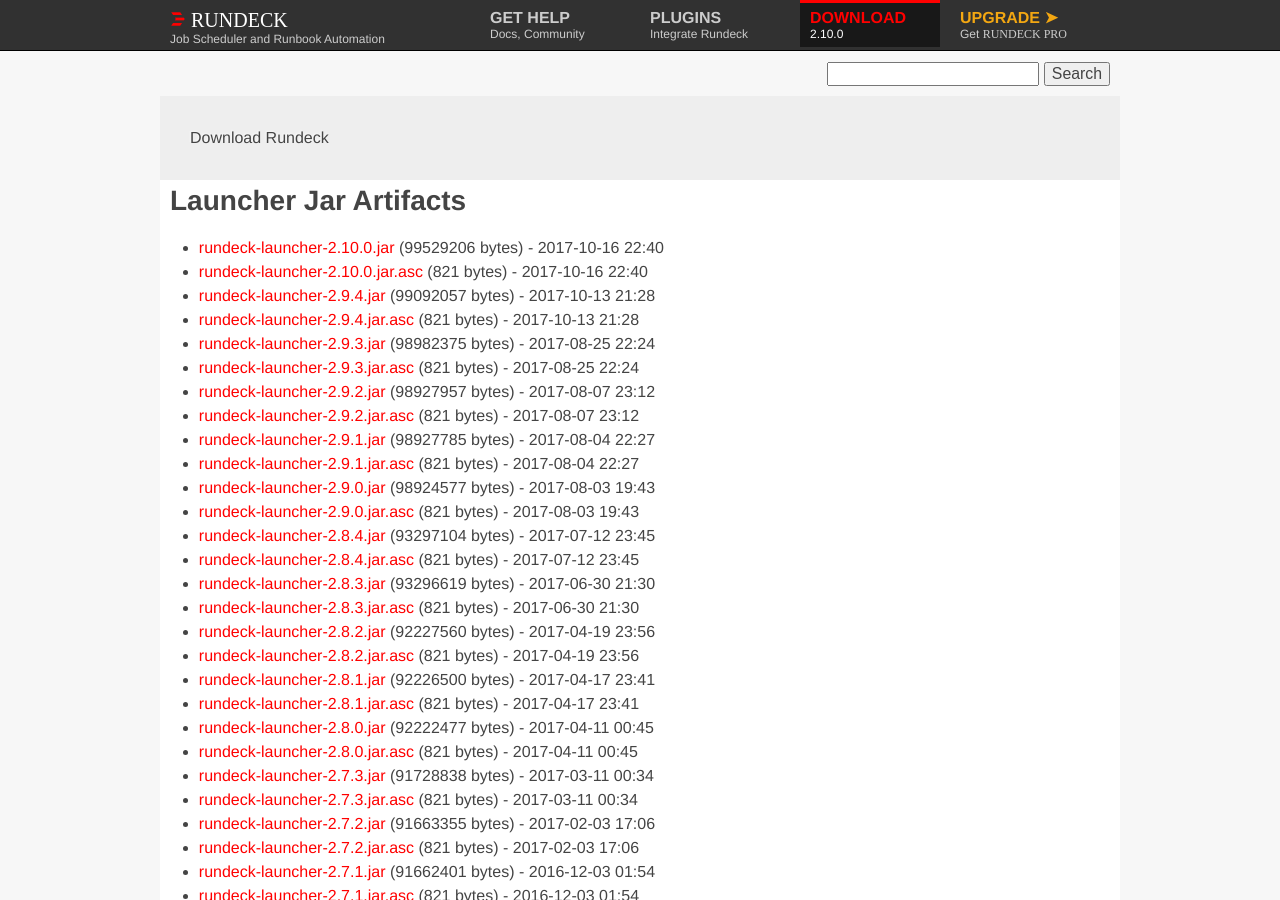
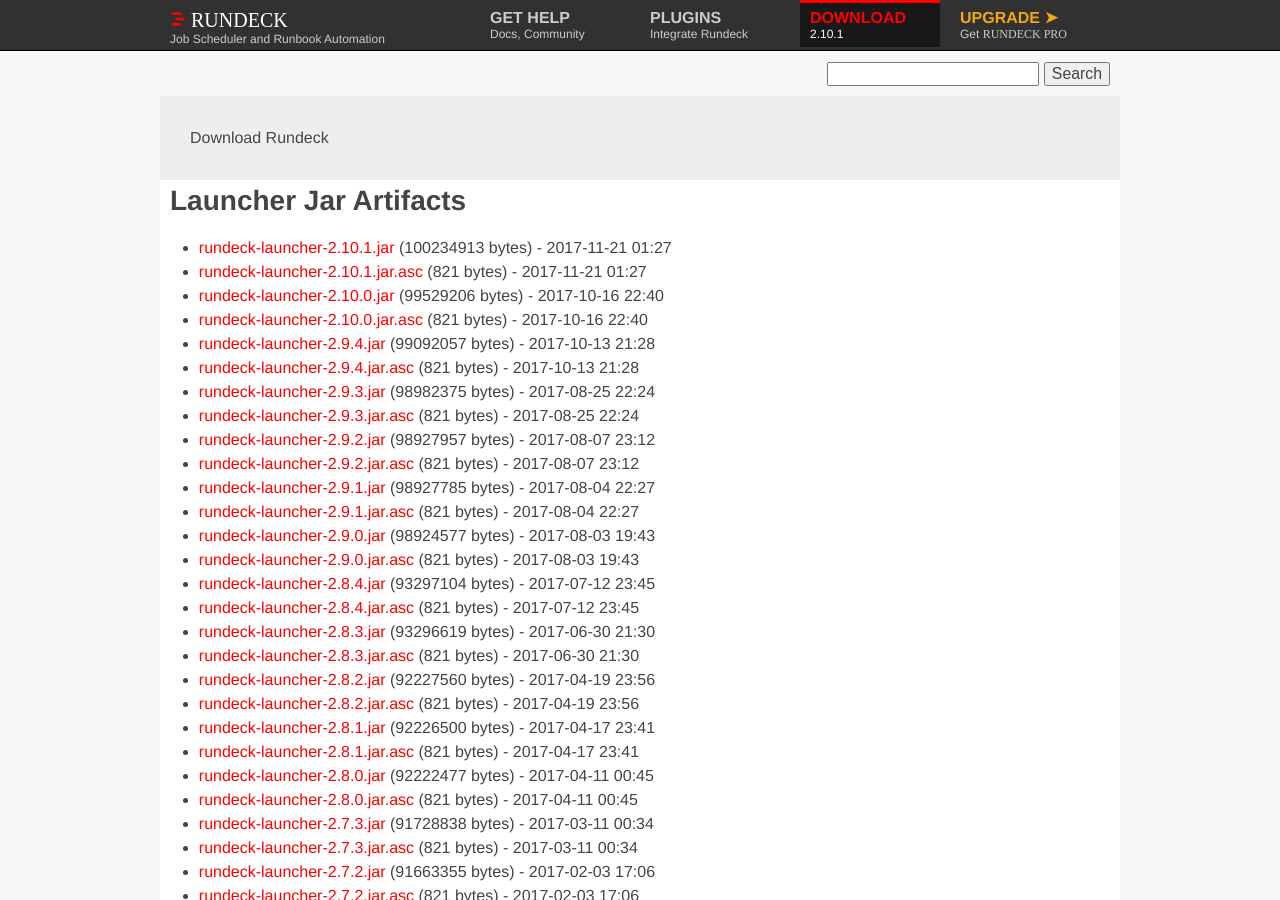
Before and after one commit to rundeck/rundeck-ghpages, a Jekyll site: the page built from download/jar/index.md, in a window 1280 px wide and 900 px high. Built offline with Jekyll 4.4.1, drawn with Linux system fonts in a browser that asks for light colours; nearby versions of some CDN libraries.

Commit message:
Update site to 2.10.1 download links

```diff
--- a/_config.yml
+++ b/_config.yml
@@ -1,18 +1,18 @@
 baseurl: ""
 url: ""
 full_url: "http://www.rundeck.org"
-rd_version: "2.10.0"
-rd_jar_name: "rundeck-launcher-2.10.0.jar"
-rd_jar_sha: "3ab683a614d22af0338b8b5194a3e07105d3979d"
-rd_jar_url: "http://download.rundeck.org/jar/rundeck-launcher-2.10.0.jar"
-rd_jar_size: "99529206"
-rd_deb_name: "rundeck-2.10.0-1-GA.deb"
-rd_deb_url: "http://download.rundeck.org/deb/rundeck-2.10.0-1-GA.deb"
-rd_deb_sha: "82305bc5c92c4b5300af84613dc82942aff05e7a"
-rd_deb_size: "114465386"
-rd_zipball: "https://github.com/rundeck/rundeck/zipball/v2.10.0"
-rd_tarball: "https://github.com/rundeck/rundeck/tarball/v2.10.0"
-rd_releasenotes: "https://github.com/rundeck/rundeck/blob/v2.10.0/RELEASE.md"
+rd_version: "2.10.1"
+rd_jar_name: "rundeck-launcher-2.10.1.jar"
+rd_jar_sha: "c98b09835be9f5fcb8602e34125e8a3e5aade86a"
+rd_jar_url: "http://download.rundeck.org/jar/rundeck-launcher-2.10.1.jar"
+rd_jar_size: "100234913"
+rd_deb_name: "rundeck-2.10.1-1-GA.deb"
+rd_deb_url: "http://download.rundeck.org/deb/rundeck-2.10.1-1-GA.deb"
+rd_deb_sha: "551ddf2593175bf00a58927beb15302e615bc777"
+rd_deb_size: "111300712"
+rd_zipball: "https://github.com/rundeck/rundeck/zipball/v2.10.1"
+rd_tarball: "https://github.com/rundeck/rundeck/tarball/v2.10.1"
+rd_releasenotes: "https://github.com/rundeck/rundeck/blob/v2.10.1/RELEASE.md"
 markdown: kramdown
 gems:
   - jekyll-seo-tag
--- a/download/jar/index.md
+++ b/download/jar/index.md
@@ -3,6 +3,8 @@
 layout: download
 download_type: Launcher Jar
 ---
+* [rundeck-launcher-2.10.1.jar](http://download.rundeck.org/jar/rundeck-launcher-2.10.1.jar) (100234913 bytes) - 2017-11-21 01:27
+* [rundeck-launcher-2.10.1.jar.asc](http://download.rundeck.org/jar/rundeck-launcher-2.10.1.jar.asc) (821 bytes) - 2017-11-21 01:27
 * [rundeck-launcher-2.10.0.jar](http://download.rundeck.org/jar/rundeck-launcher-2.10.0.jar) (99529206 bytes) - 2017-10-16 22:40
 * [rundeck-launcher-2.10.0.jar.asc](http://download.rundeck.org/jar/rundeck-launcher-2.10.0.jar.asc) (821 bytes) - 2017-10-16 22:40
 * [rundeck-launcher-2.9.4.jar](http://download.rundeck.org/jar/rundeck-launcher-2.9.4.jar) (99092057 bytes) - 2017-10-13 21:28
```
Also changed, not shown: download/deb/index.md (+1 -0 lines), download/rpm/index.md (+2 -0 lines), download/war/index.md (+2 -0 lines), news/_posts/2017-11-21-rundeck-2.10.1.md (added, +85 -0 lines).
